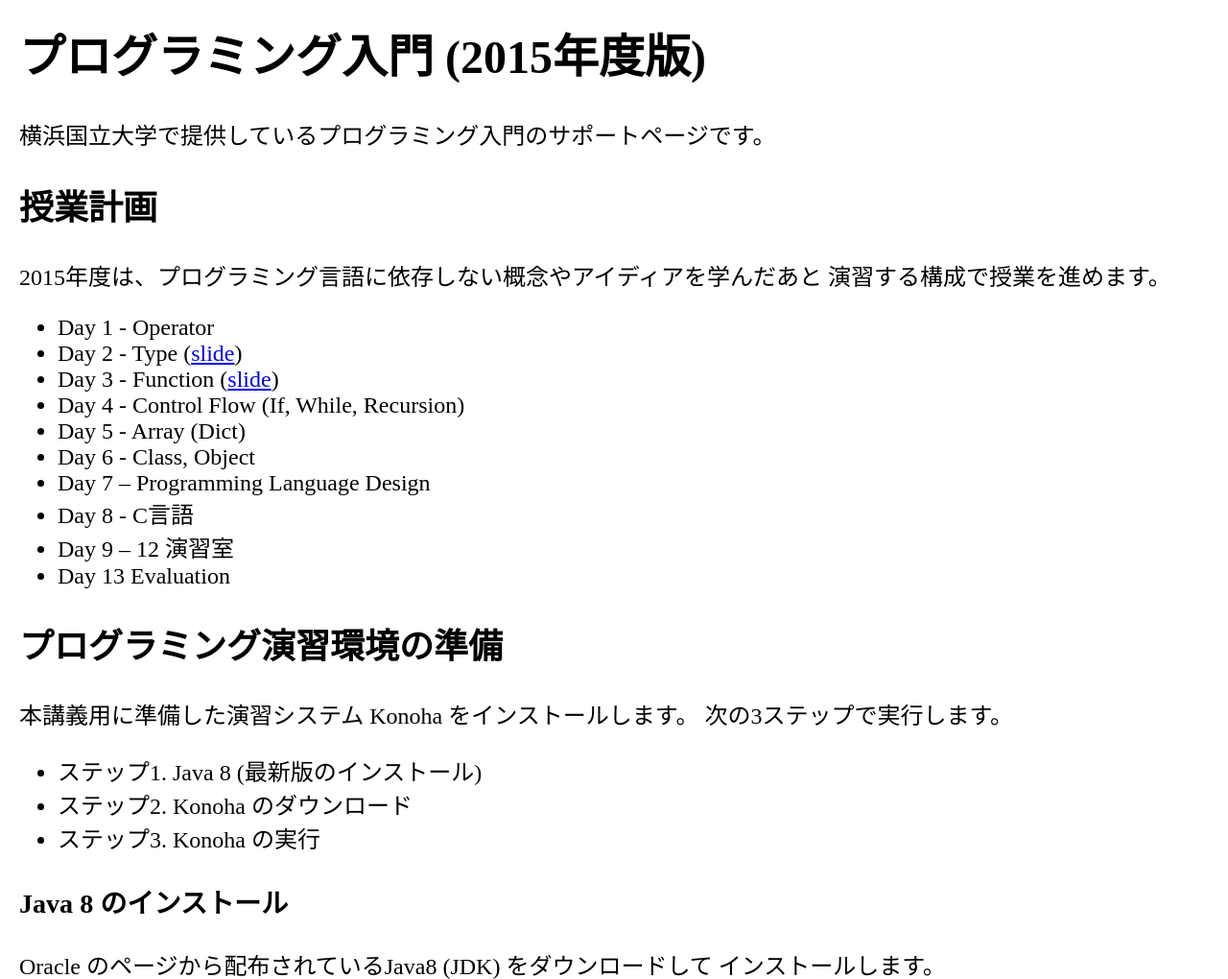
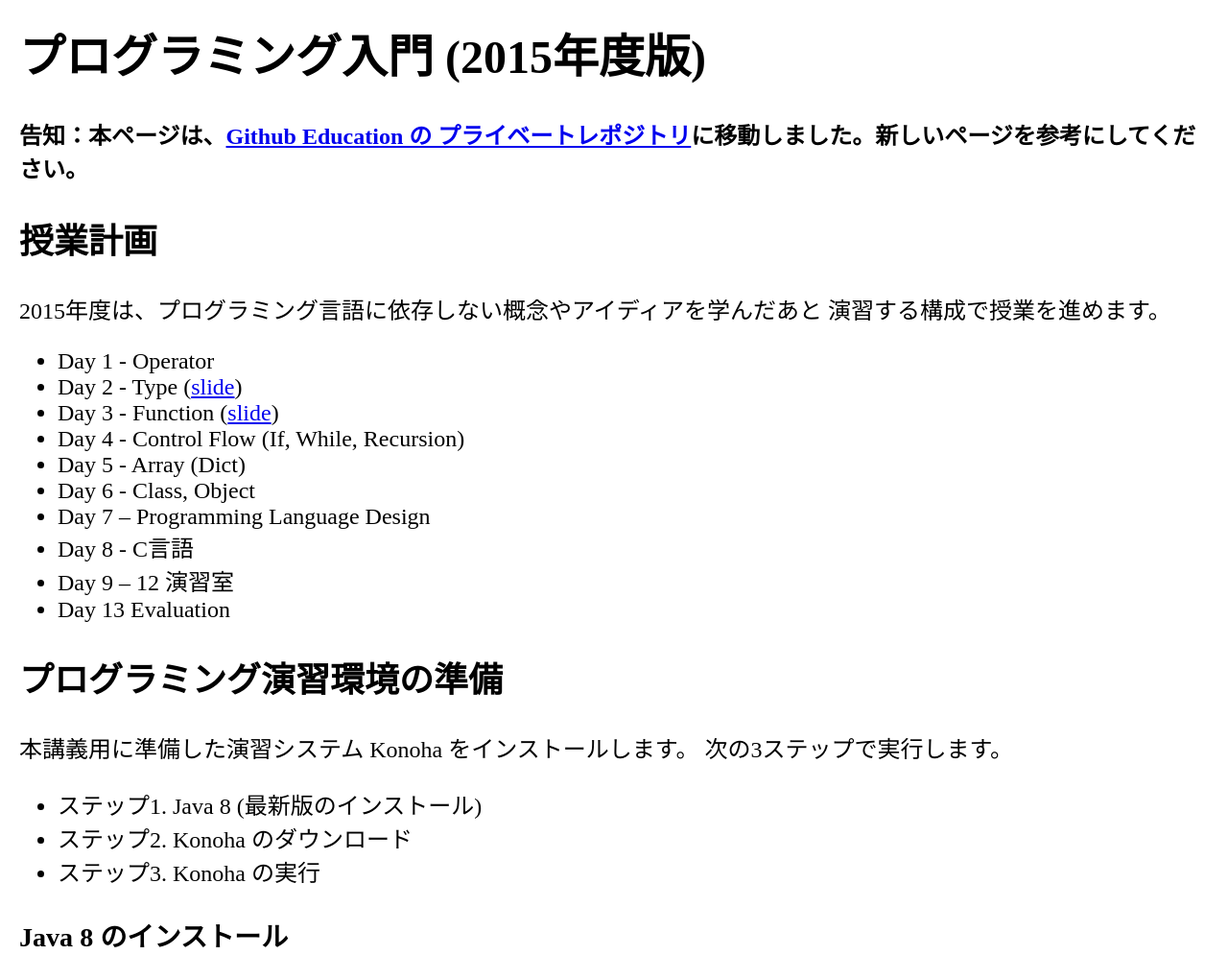
Before and after one commit to kensuketamura/kkuramitsu.github.io, a plain HTML site: page prog/index.html in a window 1280 px wide. Shown: the top 1020 px of the page at 96% size. Drawn offline with Linux system fonts and the light colour scheme.

Commit message:
modified index.html

```diff
--- a/prog/index.html
+++ b/prog/index.html
@@ -15,7 +15,12 @@ pre {
 <body>
 <h1> プログラミング入門 (2015年度版) </h1>
 <p>
-横浜国立大学で提供しているプログラミング入門のサポートページです。
+
+<b>
+告知：本ページは、<a href="http://kuramitsulab.github.io/class">Github Education の
+プライベートレポジトリ</a>に移動しました。新しいページを参考にしてください。
+</b>
+
 </p>
 <h2>授業計画</h2>
 <p>
```
